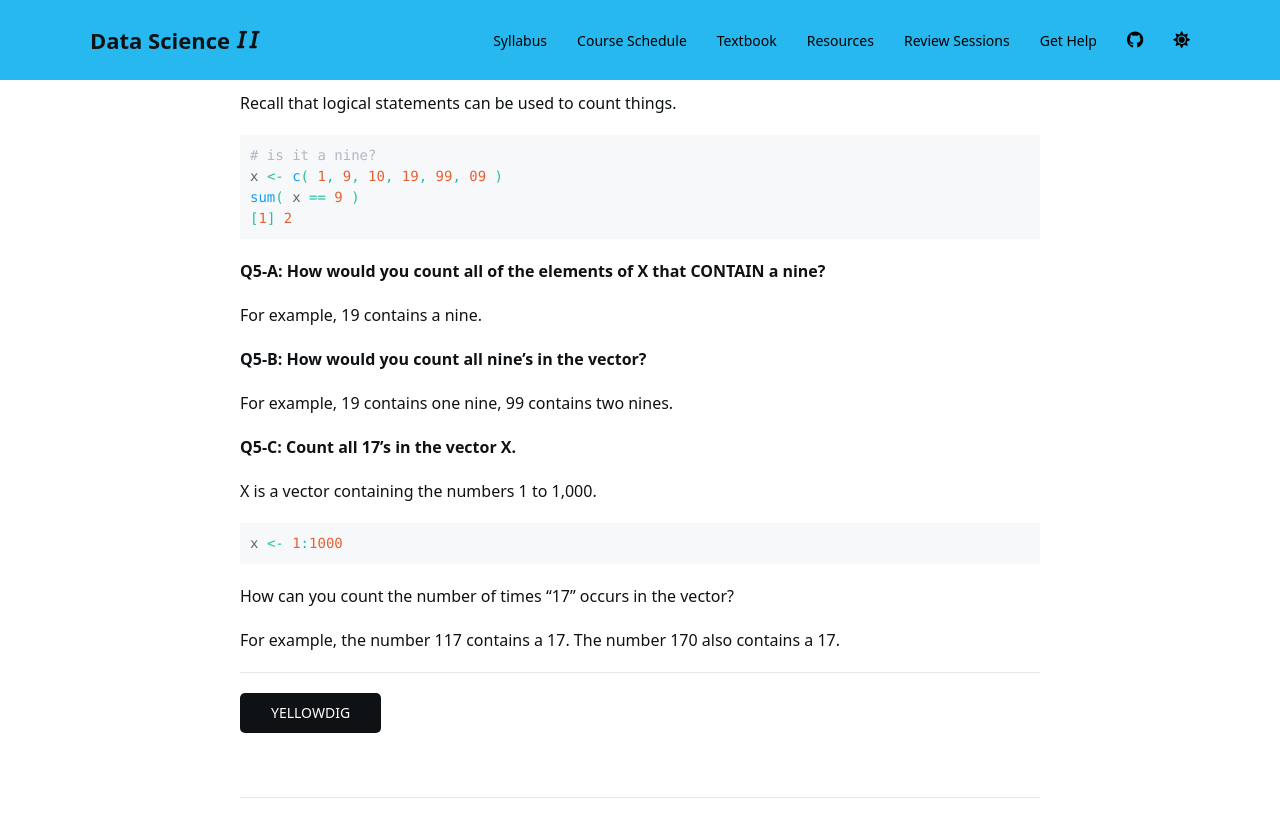
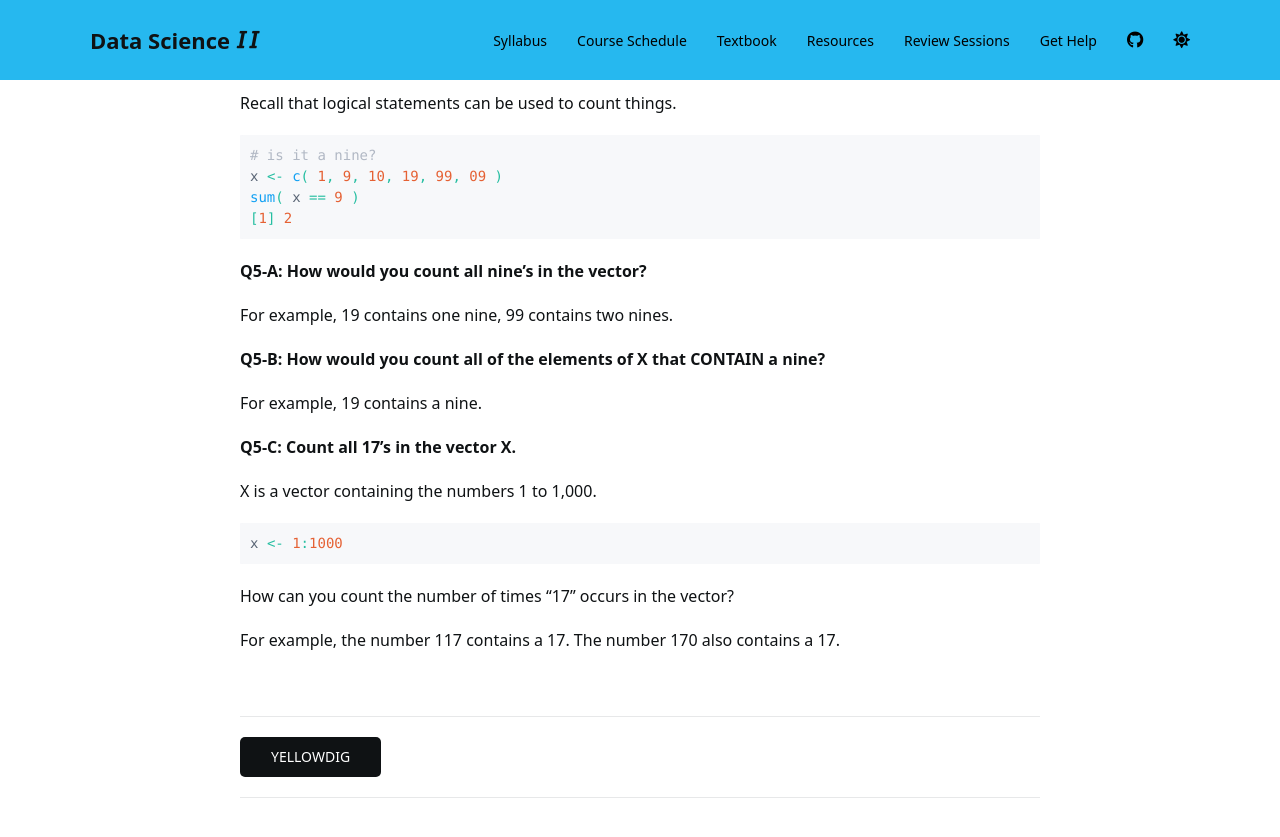
Before and after one commit to DS4PS/cpp-527-fall-2020, a Jekyll site: the page built from schedule.md, in a window 1280 px wide and 900 px high, scrolled down 22068 px. Shown: the top 837 px of the window. Built offline with Jekyll 4.4.1, drawn with Linux system fonts in a browser that asks for light colours; nearby versions of some CDN libraries; a script bundle is joined from its source files by our own code; library files that are not in the unit come from our copies; a style sheet for code colours, icons or effects is not loaded; some of the changed text lies outside the part shown.

Commit message:
Update schedule.md

````diff
--- a/schedule.md
+++ b/schedule.md
@@ -1003,14 +1003,16 @@ sum( x == 9 )
 [1] 2
 ```
 
-**Q5-A: How would you count all of the elements of X that CONTAIN a nine?**
+
+**Q5-A: How would you count all nine's in the vector?**
+
+For example, 19 contains one nine, 99 contains two nines.
+
+
+**Q5-B: How would you count all of the elements of X that CONTAIN a nine?**
 
 For example, 19 contains a nine.
 
-**Q5-B: How would you count all nine's in the vector?**
-
-For example, 19 contains one nine, 99 contains two nines.
-
 **Q5-C: Count all 17's in the vector X.**
 
 X is a vector containing the numbers 1 to 1,000.
@@ -1023,14 +1025,17 @@ How can you count the number of times "17" occurs in the vector?
 
 For example, the number 117 contains a 17. The number 170 also contains a 17.
 
------
+<br>
+<hr>
 
 <a class="uk-button uk-button-primary" href="{{page.yellowdig_url}}">YELLOWDIG</a>
 
-
-<br>
 <hr>
 <br>
+
+
+
+
 
 
 
@@ -1334,14 +1343,16 @@ How would you create the trailing tail in this animation?
 
 If you are not interested in Brownian Motion, share another animation you can create using loops.
 
-<br>
-
-Share your ideas about solutions to these problems with your classmates.
+Discuss the package or app you used to generate the GIF.
+
+<br>
+<hr>
 
 **Share your ideas with classmates on YellowDig:**
 
 <a class="uk-button uk-button-primary" href="{{page.canvas.yellowdig_url}}">YELLOWDIG</a>
 
+<hr>
 <br>
 <br>
 
````
Also changed, not shown: other parts of schedule.md (+5 -1 lines).
